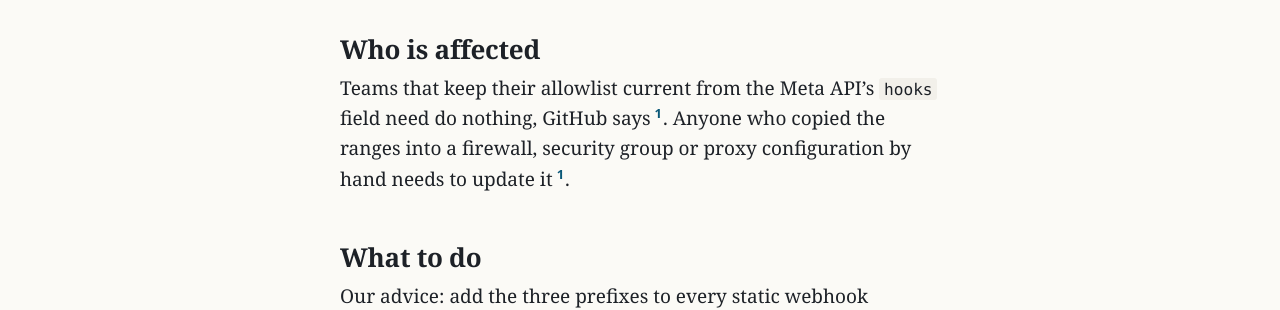
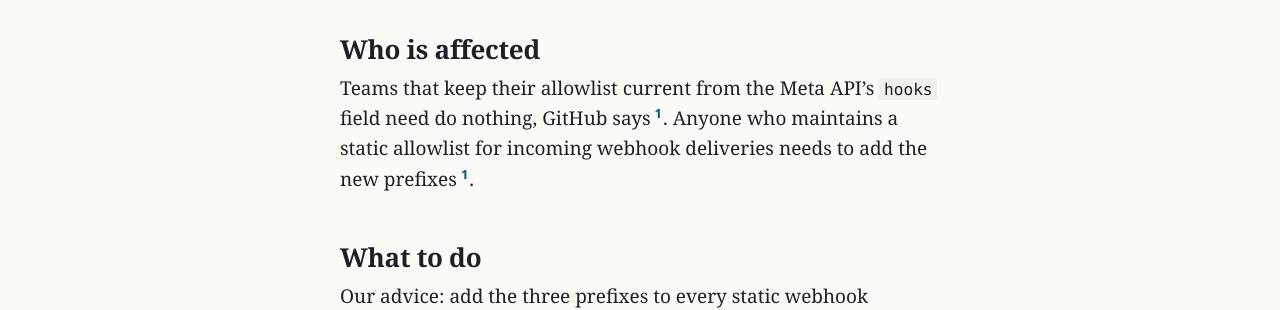
Before and after one commit to northwind-press/northwind-press.github.io, a Jekyll site: the page built from _posts/2026-11-02-github-webhook-ip-ranges.md, in a window 1280 px wide. Shown: the part 1178-1488 px from the top of the page. Built offline with Jekyll 4.4.1, drawn with Linux system fonts in a browser that asks for light colours.

Commit message:
Desk edit: affected-users sentence matches changelog wording
Co-Authored-By: Claude Opus 5.5 <noreply@anthropic.com>

```diff
--- a/_posts/2026-11-02-github-webhook-ip-ranges.md
+++ b/_posts/2026-11-02-github-webhook-ip-ranges.md
@@ -38,7 +38,7 @@ As of 2026-11-02, the `hooks` field of the [Meta API's live response](https://ap
 
 ## Who is affected
 
-Teams that keep their allowlist current from the Meta API's `hooks` field need do nothing, GitHub says{% include cite.html n=1 %}. Anyone who copied the ranges into a firewall, security group or proxy configuration by hand needs to update it{% include cite.html n=1 %}.
+Teams that keep their allowlist current from the Meta API's `hooks` field need do nothing, GitHub says{% include cite.html n=1 %}. Anyone who maintains a static allowlist for incoming webhook deliveries needs to add the new prefixes{% include cite.html n=1 %}.
 
 ## What to do
 
```
